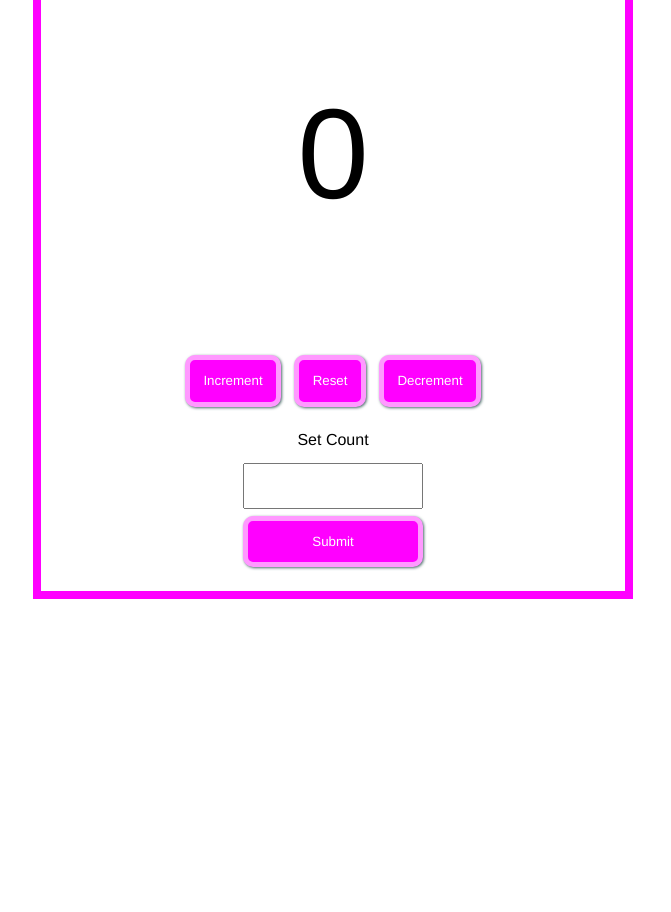
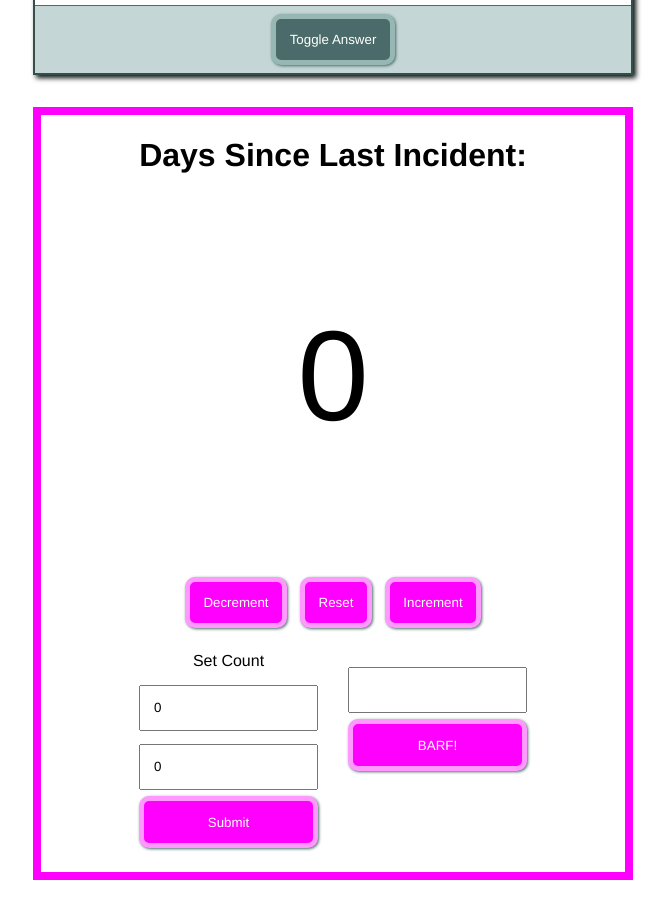
Before and after one commit to chrismochinski/fem-typescript-codealong, a React (Create React App) app: page / in a window 1280 px wide. Shown: the part 1500-2412 px from the top of the page, without its empty margins (307-978 px from the left). Before the commit the page ends 2131 px from the top, so only its background shows below. Built offline with nearby package versions, Linux system fonts and the light colour scheme.

Commit message:
playing around with code

```diff
--- a/src/App.css
+++ b/src/App.css
@@ -36,8 +36,3 @@
     transform: rotate(360deg);
   }
 }
-
-.Counter {
-
-
-}
--- a/src/Counter.tsx
+++ b/src/Counter.tsx
@@ -1,20 +1,63 @@
 import './Counter.scss';
+import React, { ChangeEvent, useState } from 'react';
 
 const Counter = () => {
+
+  const [number, setNumber] = useState(0)
+  const [words, setWords] = useState<string>('')
+
+
+  const inc = (count: number) => count + 1;
+  const dec = (count: number) => count - 1;
+  const reset = (count: number) => count = 0;
+
+  const inputPhrase = (event: ChangeEvent<HTMLInputElement>) => {
+    setWords(event?.target.value)
+  }
+
+
+  const userChoice = (event: ChangeEvent<HTMLInputElement>) => {
+    setNumber(parseInt(event.target.value));
+  }
+
     return (
       <main className="Counter">
-        <h1>Days Since Last Incident</h1>
-        <p className="count">0</p>
+        <h1>Days Since Last Incident:</h1>
+        <p className="count">{number}</p>
         <section className="controls">
-          <button>Increment</button>
-          <button>Reset</button>
-          <button>Decrement</button>
+          <button onClick={() => setNumber(dec)}>Decrement</button>
+          <button onClick={() => setNumber(reset)}>Reset</button>
+          <button onClick={() => setNumber(inc)}>Increment</button>
         </section>
         <section className="controls">
           <form onSubmit={() => {}}>
             <label htmlFor="set-to">Set Count</label>
-            <input id="set-to" type="number" />
+            <input
+            id="set-to"
+            type="number"
+            value={number}
+            onChange={userChoice}
+            />
+             <input
+            id="set-to"
+            type="number"
+            value={number}
+            onChange={userChoice}
+            />
             <input type="submit" />
+          </form>
+
+
+
+
+          <form onSubmit={() => {}}>
+            <label htmlFor="barf">{words}</label>
+            <input
+            id="barf"
+            type="string"
+            value={words}
+            onChange={inputPhrase} />
+            <button>BARF!</button>
           </form>
         </section>
       </main>
--- a/src/questions.ts
+++ b/src/questions.ts
@@ -14,5 +14,10 @@ export const questions: QuestionType[] = [
     id: 2,
     question: "Do you like dark souls?",
     answer: "Yes of course holy crap!",
-  }
+  },
+  {
+    id: 3,
+    question: "Wakatime - thoughts?",
+    answer: "Pretty neato!"
+  },
 ];
```
